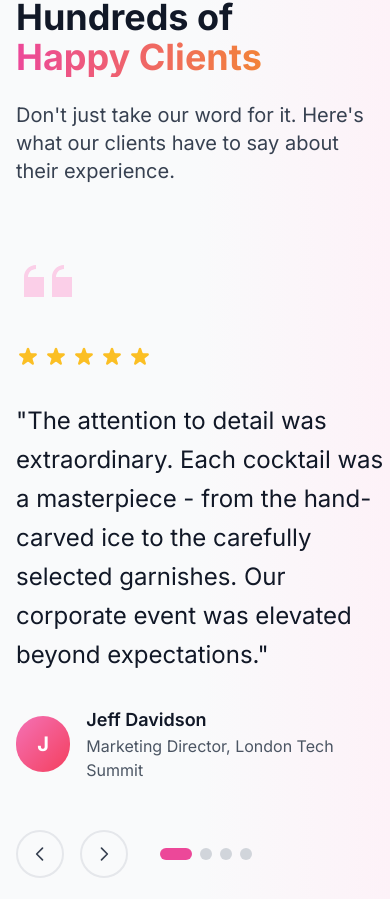
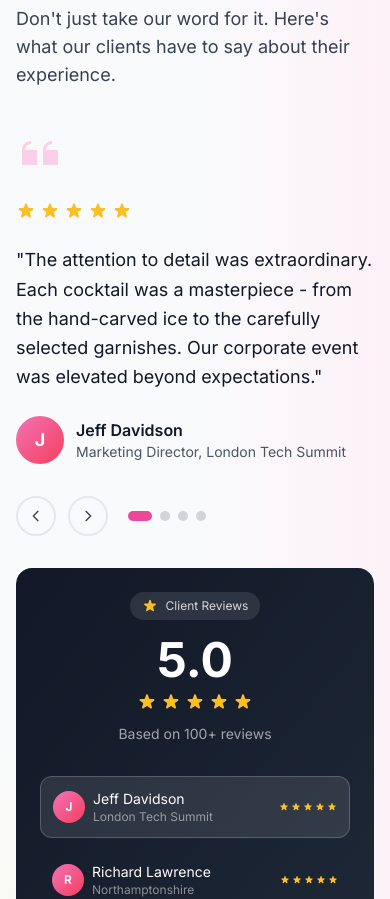
Before and after one commit to amora92/tailwind_mybartenders, a Next.js app: page / in a window 390 px wide. Shown: the part 6283-7182 px from the top of the page. Built offline with nearby package versions, Linux system fonts and the light colour scheme.

Commit message:
mobile updates
mobile updates

```diff
--- a/components/TestimonialsSection.tsx
+++ b/components/TestimonialsSection.tsx
@@ -54,106 +54,106 @@ const TestimonialsSection = () => {
   }
 
   return (
-    <section className='relative py-24 lg:py-32 bg-gray-50 overflow-hidden'>
+    <section className='relative py-16 sm:py-24 lg:py-32 bg-gray-50 overflow-hidden'>
       {/* Background decoration */}
       <div className='absolute top-0 right-0 w-1/2 h-full bg-gradient-to-l from-pink-50 to-transparent' />
-      <div className='absolute bottom-0 left-0 w-96 h-96 bg-amber-100/30 rounded-full blur-3xl' />
+      <div className='absolute bottom-0 left-0 w-64 sm:w-96 h-64 sm:h-96 bg-amber-100/30 rounded-full blur-3xl' />
 
       <div className='relative container mx-auto px-4 sm:px-6 lg:px-8'>
         {/* Header */}
         <motion.div
-          initial={{ opacity: 0, y: 30 }}
+          initial={{ opacity: 0, y: 20 }}
           whileInView={{ opacity: 1, y: 0 }}
           viewport={{ once: true }}
           transition={{ duration: 0.6 }}
-          className='max-w-3xl mb-16 lg:mb-20'
+          className='max-w-3xl mb-10 sm:mb-16 lg:mb-20'
         >
-          <span className='inline-block px-4 py-1.5 bg-pink-100 text-pink-600 text-sm font-medium rounded-full mb-6'>
+          <span className='inline-block px-4 py-1.5 bg-pink-100 text-pink-600 text-sm font-medium rounded-full mb-4 sm:mb-6'>
             Client Stories
           </span>
-          <h2 className='text-4xl md:text-5xl font-bold text-gray-900 mb-6'>
+          <h2 className='text-3xl sm:text-4xl md:text-5xl font-bold text-gray-900 mb-4 sm:mb-6'>
             Trusted by Hundreds of
             <span className='block text-transparent bg-clip-text bg-gradient-to-r from-pink-500 to-amber-500'>
               Happy Clients
             </span>
           </h2>
-          <p className='text-xl text-gray-700'>
+          <p className='text-lg sm:text-xl text-gray-700'>
             Don't just take our word for it. Here's what our clients have to say about their experience.
           </p>
         </motion.div>
 
         {/* Main testimonial display */}
-        <div className='grid lg:grid-cols-2 gap-12 lg:gap-20 items-center'>
+        <div className='grid lg:grid-cols-2 gap-8 sm:gap-12 lg:gap-20 items-center'>
           {/* Testimonial Content */}
-          <div className='relative'>
+          <div className='relative overflow-hidden'>
             <AnimatePresence mode='wait'>
               <motion.div
                 key={activeIndex}
-                initial={{ opacity: 0, x: -30 }}
-                animate={{ opacity: 1, x: 0 }}
-                exit={{ opacity: 0, x: 30 }}
-                transition={{ duration: 0.4 }}
-                className='space-y-8'
+                initial={{ opacity: 0 }}
+                animate={{ opacity: 1 }}
+                exit={{ opacity: 0 }}
+                transition={{ duration: 0.3 }}
+                className='space-y-6 sm:space-y-8'
               >
                 {/* Quote icon */}
-                <svg className='w-16 h-16 text-pink-200' fill='currentColor' viewBox='0 0 32 32'>
+                <svg className='w-12 h-12 sm:w-16 sm:h-16 text-pink-200' fill='currentColor' viewBox='0 0 32 32'>
                   <path d='M10 8c-3.3 0-6 2.7-6 6v10h10V14H6c0-2.2 1.8-4 4-4V8zm14 0c-3.3 0-6 2.7-6 6v10h10V14h-8c0-2.2 1.8-4 4-4V8z' />
                 </svg>
 
                 {/* Stars */}
                 <div className='flex gap-1'>
                   {[...Array(testimonials[activeIndex].rating)].map((_, i) => (
-                    <svg key={i} className='w-6 h-6 text-amber-400' fill='currentColor' viewBox='0 0 20 20'>
+                    <svg key={i} className='w-5 h-5 sm:w-6 sm:h-6 text-amber-400' fill='currentColor' viewBox='0 0 20 20'>
                       <path d='M9.049 2.927c.3-.921 1.603-.921 1.902 0l1.07 3.292a1 1 0 00.95.69h3.462c.969 0 1.371 1.24.588 1.81l-2.8 2.034a1 1 0 00-.364 1.118l1.07 3.292c.3.921-.755 1.688-1.54 1.118l-2.8-2.034a1 1 0 00-1.175 0l-2.8 2.034c-.784.57-1.838-.197-1.539-1.118l1.07-3.292a1 1 0 00-.364-1.118L2.98 8.72c-.783-.57-.38-1.81.588-1.81h3.461a1 1 0 00.951-.69l1.07-3.292z' />
                     </svg>
                   ))}
                 </div>
 
                 {/* Quote */}
-                <blockquote className='text-2xl lg:text-3xl font-medium text-gray-900 leading-relaxed'>
+                <blockquote className='text-lg sm:text-xl lg:text-2xl xl:text-3xl font-medium text-gray-900 leading-relaxed'>
                   "{testimonials[activeIndex].quote}"
                 </blockquote>
 
                 {/* Author */}
-                <div className='flex items-center gap-4'>
-                  <div className='w-14 h-14 bg-gradient-to-br from-pink-400 to-rose-500 rounded-full flex items-center justify-center text-white font-bold text-xl'>
+                <div className='flex items-center gap-3 sm:gap-4'>
+                  <div className='w-12 h-12 sm:w-14 sm:h-14 bg-gradient-to-br from-pink-400 to-rose-500 rounded-full flex items-center justify-center text-white font-bold text-lg sm:text-xl flex-shrink-0'>
                     {testimonials[activeIndex].author.charAt(0)}
                   </div>
-                  <div>
-                    <p className='font-semibold text-gray-900 text-lg'>{testimonials[activeIndex].author}</p>
-                    <p className='text-gray-600'>{testimonials[activeIndex].role}, {testimonials[activeIndex].company}</p>
+                  <div className='min-w-0'>
+                    <p className='font-semibold text-gray-900 text-base sm:text-lg truncate'>{testimonials[activeIndex].author}</p>
+                    <p className='text-gray-600 text-sm sm:text-base truncate'>{testimonials[activeIndex].role}, {testimonials[activeIndex].company}</p>
                   </div>
                 </div>
               </motion.div>
             </AnimatePresence>
 
             {/* Navigation */}
-            <div className='flex items-center gap-4 mt-12'>
+            <div className='flex items-center gap-3 sm:gap-4 mt-8 sm:mt-12'>
               <button
                 onClick={prevTestimonial}
-                className='w-12 h-12 rounded-full border-2 border-gray-200 flex items-center justify-center text-gray-700 hover:border-pink-500 hover:text-pink-500 transition-colors focus:outline-none focus:ring-2 focus:ring-pink-500 focus:ring-offset-2'
+                className='w-10 h-10 sm:w-12 sm:h-12 rounded-full border-2 border-gray-200 flex items-center justify-center text-gray-700 hover:border-pink-500 hover:text-pink-500 transition-colors focus:outline-none focus:ring-2 focus:ring-pink-500 focus:ring-offset-2 flex-shrink-0'
                 aria-label='Previous testimonial'
               >
-                <svg className='w-5 h-5' fill='none' stroke='currentColor' viewBox='0 0 24 24'>
+                <svg className='w-4 h-4 sm:w-5 sm:h-5' fill='none' stroke='currentColor' viewBox='0 0 24 24'>
                   <path strokeLinecap='round' strokeLinejoin='round' strokeWidth={2} d='M15 19l-7-7 7-7' />
                 </svg>
               </button>
               <button
                 onClick={nextTestimonial}
-                className='w-12 h-12 rounded-full border-2 border-gray-200 flex items-center justify-center text-gray-700 hover:border-pink-500 hover:text-pink-500 transition-colors focus:outline-none focus:ring-2 focus:ring-pink-500 focus:ring-offset-2'
+                className='w-10 h-10 sm:w-12 sm:h-12 rounded-full border-2 border-gray-200 flex items-center justify-center text-gray-700 hover:border-pink-500 hover:text-pink-500 transition-colors focus:outline-none focus:ring-2 focus:ring-pink-500 focus:ring-offset-2 flex-shrink-0'
                 aria-label='Next testimonial'
               >
-                <svg className='w-5 h-5' fill='none' stroke='currentColor' viewBox='0 0 24 24'>
+                <svg className='w-4 h-4 sm:w-5 sm:h-5' fill='none' stroke='currentColor' viewBox='0 0 24 24'>
                   <path strokeLinecap='round' strokeLinejoin='round' strokeWidth={2} d='M9 5l7 7-7 7' />
                 </svg>
               </button>
-              <div className='flex gap-2 ml-4'>
+              <div className='flex gap-2 ml-2 sm:ml-4 flex-wrap'>
                 {testimonials.map((_, index) => (
                   <button
                     key={index}
                     onClick={() => setActiveIndex(index)}
-                    className={`h-3 min-w-[12px] rounded-full transition-all duration-300 focus:outline-none focus:ring-2 focus:ring-pink-500 focus:ring-offset-2 ${
-                      index === activeIndex ? 'w-8 bg-pink-500' : 'w-3 bg-gray-300 hover:bg-gray-400'
+                    className={`h-2.5 sm:h-3 min-w-[10px] sm:min-w-[12px] rounded-full transition-all duration-300 focus:outline-none focus:ring-2 focus:ring-pink-500 focus:ring-offset-2 ${
+                      index === activeIndex ? 'w-6 sm:w-8 bg-pink-500' : 'w-2.5 sm:w-3 bg-gray-300 hover:bg-gray-400'
                     }`}
                     aria-label={`Go to testimonial ${index + 1}`}
                     aria-current={index === activeIndex ? 'true' : undefined}
@@ -165,55 +165,55 @@ const TestimonialsSection = () => {
 
           {/* Stats/Trust side */}
           <motion.div
-            initial={{ opacity: 0, x: 50 }}
-            whileInView={{ opacity: 1, x: 0 }}
+            initial={{ opacity: 0, y: 30 }}
+            whileInView={{ opacity: 1, y: 0 }}
             viewport={{ once: true }}
-            transition={{ duration: 0.8 }}
+            transition={{ duration: 0.6 }}
             className='relative'
           >
-            <div className='bg-gradient-to-br from-gray-900 to-gray-800 rounded-3xl p-8 lg:p-12'>
+            <div className='bg-gradient-to-br from-gray-900 to-gray-800 rounded-2xl sm:rounded-3xl p-6 sm:p-8 lg:p-12'>
               {/* Client rating highlight */}
-              <div className='text-center mb-10'>
-                <div className='inline-flex items-center gap-2 px-4 py-2 bg-white/10 rounded-full mb-6'>
-                  <svg className='w-5 h-5 text-amber-400' fill='currentColor' viewBox='0 0 20 20'>
+              <div className='text-center mb-8 sm:mb-10'>
+                <div className='inline-flex items-center gap-2 px-3 sm:px-4 py-1.5 sm:py-2 bg-white/10 rounded-full mb-4 sm:mb-6'>
+                  <svg className='w-4 h-4 sm:w-5 sm:h-5 text-amber-400' fill='currentColor' viewBox='0 0 20 20'>
                     <path d='M9.049 2.927c.3-.921 1.603-.921 1.902 0l1.07 3.292a1 1 0 00.95.69h3.462c.969 0 1.371 1.24.588 1.81l-2.8 2.034a1 1 0 00-.364 1.118l1.07 3.292c.3.921-.755 1.688-1.54 1.118l-2.8-2.034a1 1 0 00-1.175 0l-2.8 2.034c-.784.57-1.838-.197-1.539-1.118l1.07-3.292a1 1 0 00-.364-1.118L2.98 8.72c-.783-.57-.38-1.81.588-1.81h3.461a1 1 0 00.951-.69l1.07-3.292z' />
                   </svg>
-                  <span className='text-white/80 text-sm font-medium'>Client Reviews</span>
+                  <span className='text-white/80 text-xs sm:text-sm font-medium'>Client Reviews</span>
                 </div>
-                <div className='text-6xl lg:text-7xl font-bold text-white mb-2'>5.0</div>
-                <div className='flex justify-center gap-1 mb-4'>
+                <div className='text-5xl sm:text-6xl lg:text-7xl font-bold text-white mb-2'>5.0</div>
+                <div className='flex justify-center gap-1 mb-3 sm:mb-4'>
                   {[...Array(5)].map((_, i) => (
-                    <svg key={i} className='w-6 h-6 text-amber-400' fill='currentColor' viewBox='0 0 20 20'>
+                    <svg key={i} className='w-5 h-5 sm:w-6 sm:h-6 text-amber-400' fill='currentColor' viewBox='0 0 20 20'>
                       <path d='M9.049 2.927c.3-.921 1.603-.921 1.902 0l1.07 3.292a1 1 0 00.95.69h3.462c.969 0 1.371 1.24.588 1.81l-2.8 2.034a1 1 0 00-.364 1.118l1.07 3.292c.3.921-.755 1.688-1.54 1.118l-2.8-2.034a1 1 0 00-1.175 0l-2.8 2.034c-.784.57-1.838-.197-1.539-1.118l1.07-3.292a1 1 0 00-.364-1.118L2.98 8.72c-.783-.57-.38-1.81.588-1.81h3.461a1 1 0 00.951-.69l1.07-3.292z' />
                     </svg>
                   ))}
                 </div>
-                <p className='text-white/60'>Based on 100+ reviews</p>
+                <p className='text-white/60 text-sm sm:text-base'>Based on 100+ reviews</p>
               </div>
 
               {/* Mini testimonials */}
-              <div className='space-y-4'>
+              <div className='space-y-3 sm:space-y-4'>
                 {testimonials.slice(0, 3).map((t, i) => (
                   <div
                     key={t.id}
-                    className={`p-4 rounded-xl transition-all cursor-pointer ${
+                    className={`p-3 sm:p-4 rounded-xl transition-all cursor-pointer ${
                       i === activeIndex
                         ? 'bg-white/10 border border-white/20'
                         : 'hover:bg-white/5'
                     }`}
                     onClick={() => setActiveIndex(i)}
                   >
-                    <div className='flex items-center gap-3'>
-                      <div className='w-10 h-10 bg-gradient-to-br from-pink-400 to-rose-500 rounded-full flex items-center justify-center text-white font-semibold text-sm'>
+                    <div className='flex items-center gap-2 sm:gap-3'>
+                      <div className='w-8 h-8 sm:w-10 sm:h-10 bg-gradient-to-br from-pink-400 to-rose-500 rounded-full flex items-center justify-center text-white font-semibold text-xs sm:text-sm flex-shrink-0'>
                         {t.author.charAt(0)}
                       </div>
                       <div className='flex-1 min-w-0'>
-                        <p className='text-white font-medium truncate'>{t.author}</p>
-                        <p className='text-white/50 text-sm truncate'>{t.company}</p>
+                        <p className='text-white font-medium text-sm sm:text-base truncate'>{t.author}</p>
+                        <p className='text-white/50 text-xs sm:text-sm truncate'>{t.company}</p>
                       </div>
-                      <div className='flex gap-0.5'>
+                      <div className='flex gap-0.5 flex-shrink-0'>
                         {[...Array(5)].map((_, j) => (
-                          <svg key={j} className='w-3 h-3 text-amber-400' fill='currentColor' viewBox='0 0 20 20'>
+                          <svg key={j} className='w-2.5 h-2.5 sm:w-3 sm:h-3 text-amber-400' fill='currentColor' viewBox='0 0 20 20'>
                             <path d='M9.049 2.927c.3-.921 1.603-.921 1.902 0l1.07 3.292a1 1 0 00.95.69h3.462c.969 0 1.371 1.24.588 1.81l-2.8 2.034a1 1 0 00-.364 1.118l1.07 3.292c.3.921-.755 1.688-1.54 1.118l-2.8-2.034a1 1 0 00-1.175 0l-2.8 2.034c-.784.57-1.838-.197-1.539-1.118l1.07-3.292a1 1 0 00-.364-1.118L2.98 8.72c-.783-.57-.38-1.81.588-1.81h3.461a1 1 0 00.951-.69l1.07-3.292z' />
                           </svg>
                         ))}
```
Also changed, not shown: components/Navbar.tsx (+43 -1 lines), components/email-template.tsx (+7 -5 lines), pages/api/contact.ts (+6 -3 lines), 1 other file (tests, documents, lock files or other folders).
